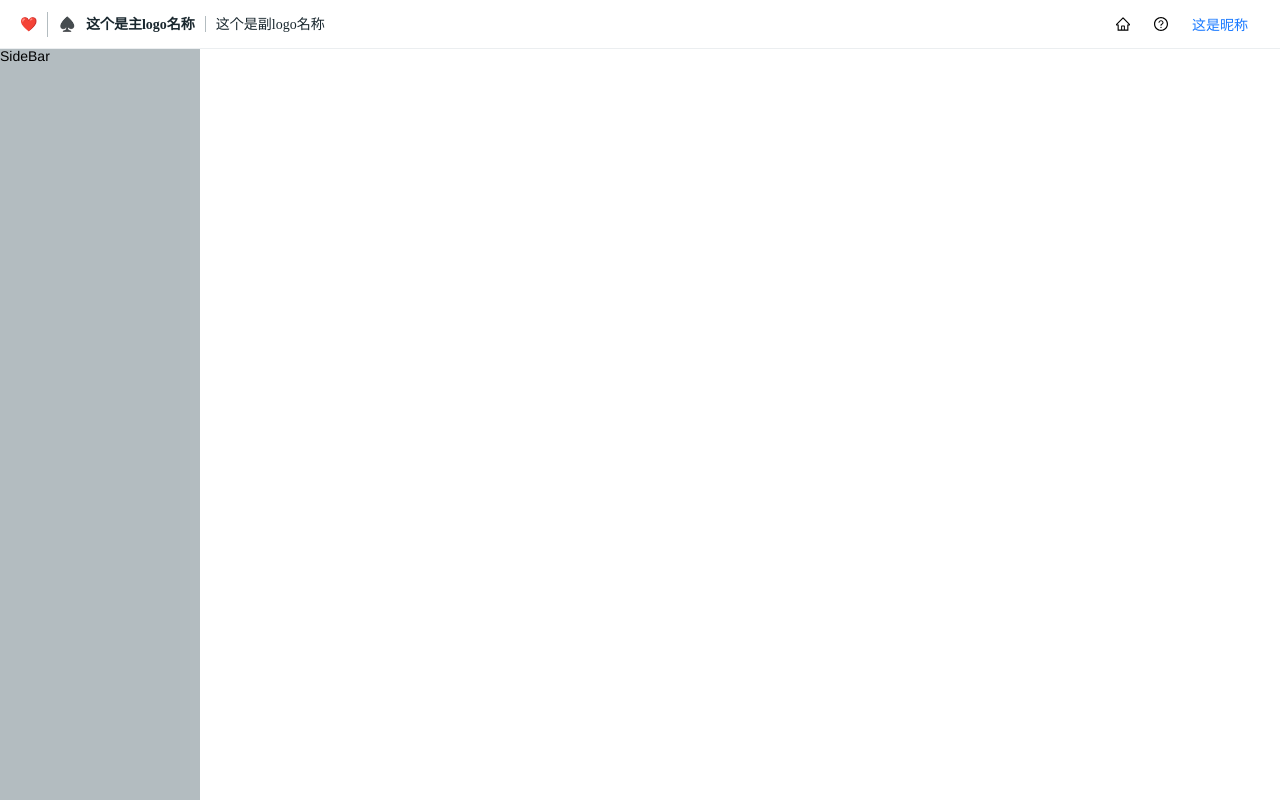
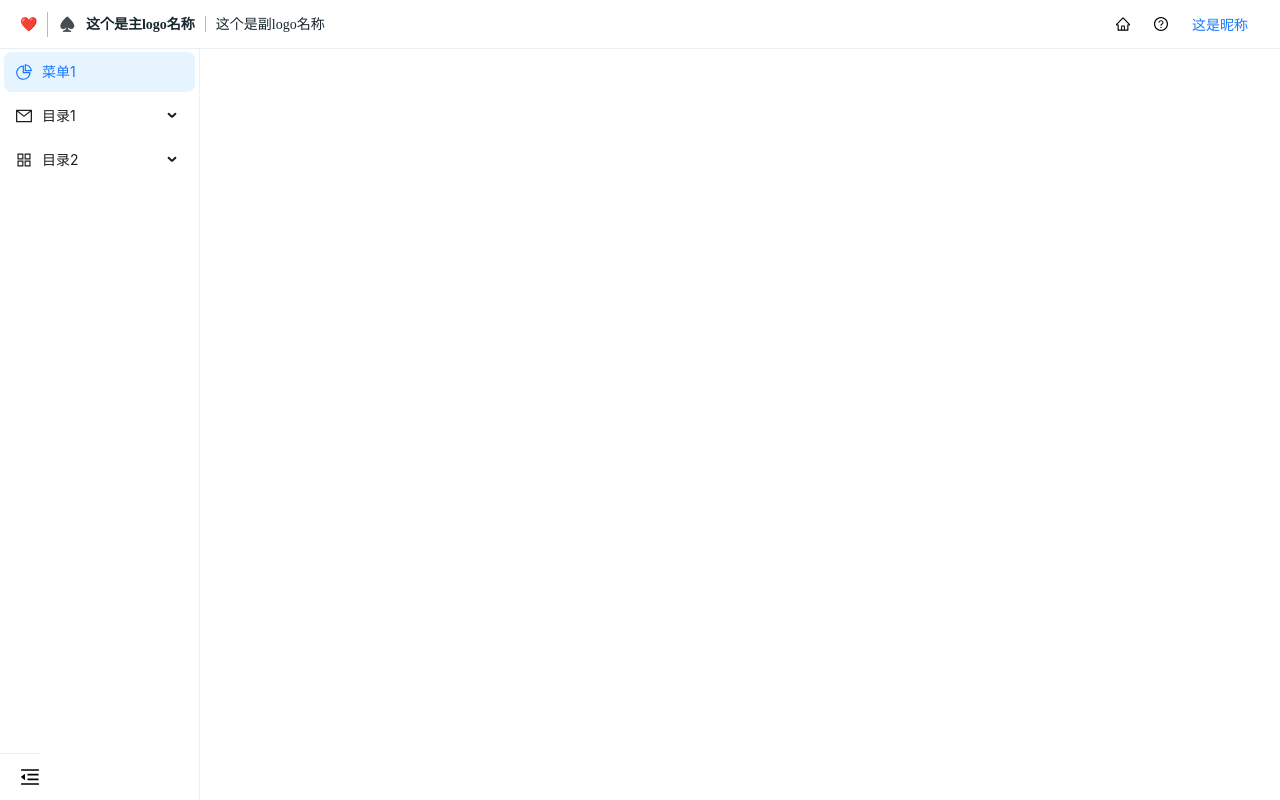
Before and after one commit to Sun123day/react-manage-demo-16.14.0, a React (Create React App) app: page /index in a window 1280 px wide. Built offline with nearby package versions, Linux system fonts and the light colour scheme.

Commit message:
refactor:初步修改菜单栏SideBar【未添加跳转相关，只做了收起展开，也没添加路由】

```diff
--- a/src/layout/components/SideBar/index.jsx
+++ b/src/layout/components/SideBar/index.jsx
@@ -1,10 +1,90 @@
 import styles from './index.module.scss'
 
-import React from 'react'
+import React, { useState } from 'react'
+
+import {
+  AppstoreOutlined,
+  MailOutlined,
+  MenuFoldOutlined,
+  MenuUnfoldOutlined,
+  PieChartOutlined,
+} from '@ant-design/icons';
+
+import {
+  Menu,
+} from 'antd';
 
 const SideBar = () => {
+  const hasLogo = false; // 假设您有一个标志来判断是否显示logo
+
+  const [collapsed, setCollapsed] = useState(false);
+  const toggleCollapsed = () => {
+    setCollapsed(!collapsed);
+  };
+
+  const items = [
+    { key: '1',
+      icon: <PieChartOutlined />,
+      label: '菜单1'
+    },
+    {
+      key: 'sub1',
+      label: '目录1',
+      icon: <MailOutlined />,
+      children: [
+        { key: '2', label: '菜单2' },
+        { key: '3', label: '菜单3' },
+      ],
+    },
+    {
+      key: 'sub2',
+      label: '目录2',
+      icon: <AppstoreOutlined />,
+      children: [
+        { key: '4', label: '菜单4' },
+        { key: '5', label: '菜单5' },
+      ],
+    },
+  ]
   return (
-    <div>SideBar</div>
+    <div className={`
+        ${styles.SideBarContent}
+        ${hasLogo ? styles.showLogo : ''}
+        `}
+
+        style={{
+          width: collapsed ? 56 : 200
+        }}
+    >
+      {/* 直接暴力地改了这边的SideBarContent整体的宽度
+        因为antd的Menu组件中改不了对应的.ant-menu-title-content样式
+        ===》无法隐藏，真他么离谱啊
+      */}
+
+      {/* theme="light" */}
+      {/* theme="dark" */}
+
+      <Menu
+        motion={false}
+        mode="inline"
+        inlineCollapsed={collapsed}
+        items={items}
+        defaultSelectedKeys={['1']}
+        className={styles.SideBarMenu}
+      />
+      {/* 这里在收缩状态下使用样式也不生效 */}
+
+      <div className={styles.tool}>
+        <div
+          className={styles.collapseBtn}
+          onClick={toggleCollapsed}
+        >
+          {
+            collapsed ? <MenuUnfoldOutlined /> : <MenuFoldOutlined />
+          }
+        </div>
+      </div>
+    </div>
   )
 }
 export default SideBar
--- a/src/layout/components/SideBar/index.module.scss
+++ b/src/layout/components/SideBar/index.module.scss
@@ -0,0 +1,82 @@
+:global {
+  .ant-tooltip {
+    min-width: 160px !important;
+  }
+  .ant-tooltip .ant-tooltip-arrow {
+    display: none !important;
+  }
+  // 隐藏一级菜单显示【对目录下的菜单无影响】
+  // ===》二级菜单下的显示好像本就是好的
+  // 设置隐藏的话二级也不会隐藏
+  // ===》二级菜单确实不会受到影响
+  .ant-tooltip .ant-tooltip-content {
+    display: none !important;
+  }
+  // 修改一级菜单的显示
+   // ===》二级菜单不会受到影响
+  // .ant-tooltip .ant-tooltip-inner {
+  //  background-color: #fff !important;
+  //  color: rgba(0, 0, 0, 0.88) !important;
+  // }
+
+  // 修改svg的固定大小
+  .ant-menu .ant-menu-item .ant-menu-item-icon svg,
+  .ant-menu .ant-menu-submenu-title .ant-menu-item-icon svg {
+    width: 16px !important;
+    height: 16px !important;
+  }
+
+  // 修改侧边栏菜单padding
+  .ant-menu-item {
+    padding-left: 12px !important;
+    padding-right: 20px !important;
+  }
+  .ant-menu-submenu-title {
+    padding-left: 12px !important;
+    padding-right: 20px !important;
+  }
+  .ant-menu-item-only-child {
+    padding-left: 40px !important;
+  }
+
+  .ant-menu .ant-menu-title-content {
+    transition: none !important;
+  }
+  .ant-menu .ant-menu-submenu-expand-icon,
+  .ant-menu .ant-menu-submenu-arrow,
+  .ant-menu .ant-menu-submenu-arrow::before,
+  .ant-menu .ant-menu-submenu-arrow::after {
+    transition: none !important;
+  }
+}
+.SideBarContent {
+  position: relative;
+
+  display: flex;
+  flex-direction: column;
+
+  height: 100%;
+  // width: 100%;
+  .SideBarMenu {
+    height: 100%;
+    width: 100%;
+  }
+  .tool {
+    cursor: pointer;
+    position: absolute;
+    bottom: 0;
+    left: 0;
+
+    // width: 100%;
+    height: 46px;
+    line-height: 46px;
+
+    background-color: #fff;
+    border-top: 1px solid #ebeef0;
+
+    .collapseBtn {
+      margin-left: 20px;
+      font-size: 20px;
+    }
+  }
+}
--- a/src/layout/index.module.scss
+++ b/src/layout/index.module.scss
@@ -9,7 +9,8 @@
 
 .SideBar {
   height: calc(100vh - 48px);
-  width: 200px;
+  // 不在这用width===》因为不能动态控制
+  // width: 200px;
   margin-top: 48px;
   position: relative;
 
```
